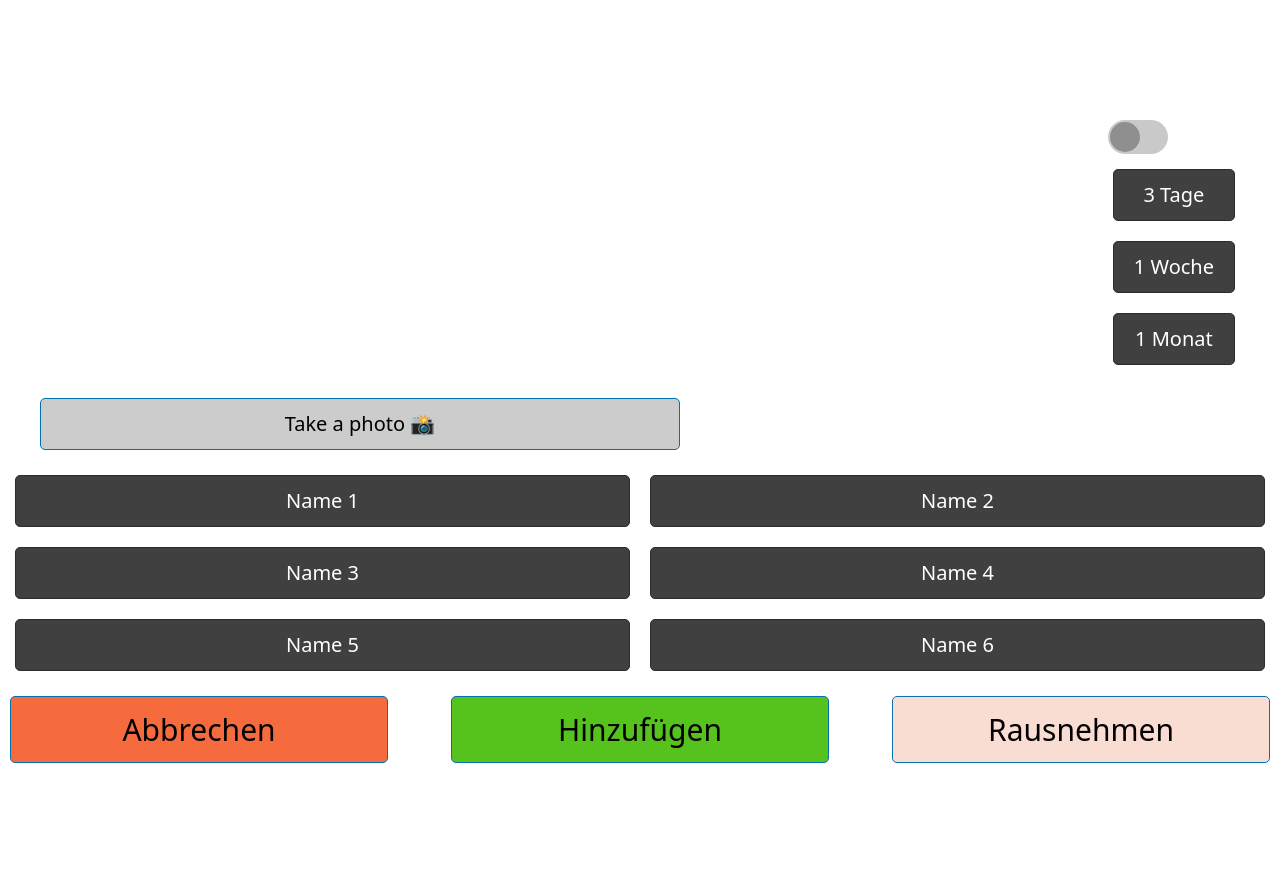
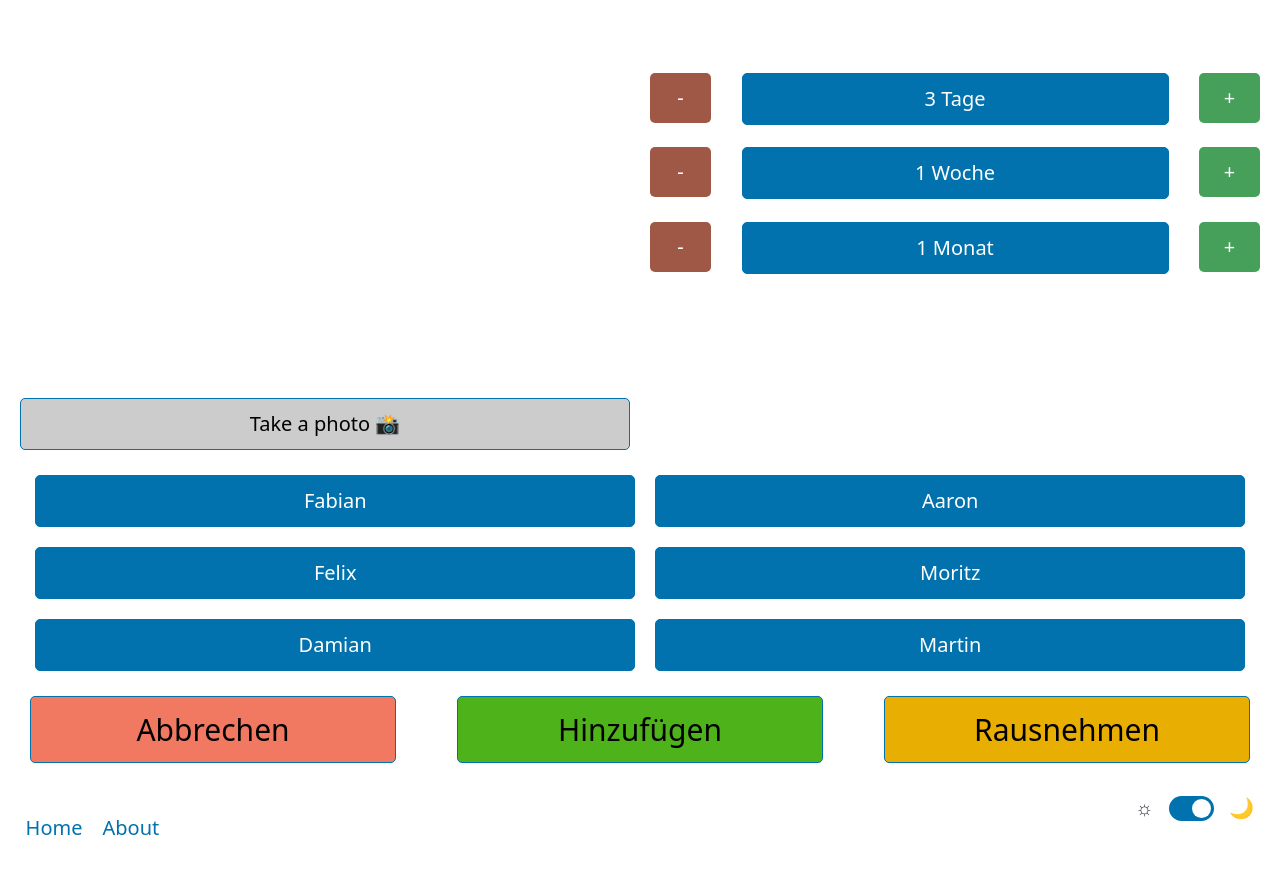
Before and after one commit to FelixMarschall/thecoolvision, a Flask app: page / in a window 1280 px wide. Before the commit the page ends 763 px from the top, so only its background shows below. Run offline with Flask 3, Linux system fonts and the light colour scheme.

Commit message:
[feature] Add names to index page and remove product functionality
This commit adds a list of names to the index page, allowing them to be displayed dynamically. It also introduces the initial implementation of the remove product functionality, which displays a list of products and allows the user to remove them individually.

```diff
--- a/app/main.py
+++ b/app/main.py
@@ -17,7 +17,8 @@ app = Flask(__name__)
 
 @app.route("/")
 def index():
-    return render_template("index.html")
+    names = ["Fabian", "Aaron", "Felix", "Moritz", "Damian", "Martin"]
+    return render_template("index.html", names=names)
 
 
 @app.route("/stock", methods=["GET"])
@@ -32,9 +33,10 @@ def get_stock():
 def add_product():
     pass
 
-@app.route('/remove_product')
-def remove_product():
-    return render_template('remove_item.html')
+@app.route('/remove_product/<name>')
+def remove_product(name):
+    products = [('Tomato', '01.01.2099'), ('Apple', '24.11.2099'), ('Peach-Icetea', '01.01.2222')]
+    return render_template('remove_item.html', name=name, products=products)
 
 
 @app.route("/process_image", methods=["POST"])
--- a/app/static/css/custom.css
+++ b/app/static/css/custom.css
@@ -1,22 +1,45 @@
 .btn-mhd {
-padding: 10px 20px;
-margin: 5px;
-border: 1px solid rgb(44,44,44);
-background-color: rgb(64,64,64);
+    margin-top: 2%;
+    padding: 10px;
+    width: 70%;
     cursor: pointer;
     transition: background-color 0.3s;
-
 }
 
 .mhd-buttons {
     padding-top: 10%;
 }
 
+.remove-title{
+    margin-top: 2%;
+    padding: 10px;
+    border: none;
+    text-align: center;
+}
+.navbar-bottom{
+    padding-right: 2%;
+    padding-left: 2%;
+}
+
+.change-mhd {
+    margin-top: 2%;
+    padding: 10px;
+    width: 10%;
+    align-self: centers;
+    border: none;
+}
+
+.increase-mhd {
+    background-color: rgb(70, 160, 90);
+}
+
+.decrease-mhd {
+    background-color: rgb(160, 88, 70);
+}
+
 .btn-pers {
     padding: 10px 20px;
     margin: 5px;
-border: 1px solid rgb(44,44,44);
-background-color: rgb(64,64,64);
     cursor: pointer;
     transition: background-color 0.3s;
 }
--- a/app/templates/index.html
+++ b/app/templates/index.html
@@ -1,7 +1,7 @@
 <!-- templates/index.html -->
 
 <!DOCTYPE html>
-<html lang="en">
+<html lang="en" data-theme="dark">
 
 <head>
     <meta charset="UTF-8">
@@ -13,42 +13,71 @@
 </head>
 
 <body>
+    <div class="container-fluid">
 
-    <div class="container">
-        <div class="video-container" width="640" height="450" onclick="takePhoto()">
+        <div class="grid">
+            <div class="container video-container" onclick="takePhoto()">
                 <video class="video-feed" id="webcamVideo" autoplay></video>
                 <div class="countdown-overlay"></div>
                 <button class="overlay photo-button-overlay">Take a photo 📸</button>
             </div>
 
             <div class="button-column mhd-buttons">
-            <div class="toggle-switch">
-                <input type="checkbox" id="toggle" class="toggle-input">
-                <label for="toggle" class="toggle-label"></label>
+
+                <div class="container">
+                    <button class="change-mhd decrease-mhd" id="decrease-days-button" onclick="decrease('days-button')">-</button>
+                    <button class="btn-mhd" id="days-button" onclick="selectButton(this.id)">3 Tage</button>
+                    <button class="change-mhd increase-mhd" id="increase-days-button" onclick="increase('days-button')">+</button>
                 </div>
-
-            <button class="btn-mhd" id="days-button" onclick="selectButton(this.id)">3 Tage</button>
+                <div class="container">
+                    <button class="change-mhd decrease-mhd" id="decrease-days-button" onclick="decrease('weeks-button')">-</button>
                     <button class="btn-mhd" id="weeks-button" onclick="selectButton(this.id)">1 Woche</button>
+                    <button class="change-mhd increase-mhd" id="increase-days-button" onclick="increase('weeks-button')">+</button>
+                </div>
+                <div class="container">
+                    <button class="change-mhd decrease-mhd" id="decrease-days-button" onclick="decrease('months-button')">-</button>
                     <button class="btn-mhd" id="months-button" onclick="selectButton(this.id)">1 Monat</button>
+                    <button class="change-mhd increase-mhd" id="increase-days-button" onclick="increase('months-button')">+</button>
+                </div>
             </div>
 
         </div>
 
         <div class="button-grid names-grid">
-        <button class="btn-pers" id="pers1" onclick="selectButton(this.id)">Name 1</button>
-        <button class="btn-pers" id="pers2" onclick="selectButton(this.id)">Name 2</button>
-        <button class="btn-pers" id="pers3" onclick="selectButton(this.id)">Name 3</button>
-        <button class="btn-pers" id="pers4" onclick="selectButton(this.id)">Name 4</button>
-        <button class="btn-pers" id="pers5" onclick="selectButton(this.id)">Name 5</button>
-        <button class="btn-pers" id="pers6" onclick="selectButton(this.id)">Name 6</button>
+            {% for name in names %}
+                <button class="btn-pers" id="{{ name }}" onclick="selectButton(this.id)">{{ name }}</button>
+            {% endfor %}
         </div>
 
         <div class="button-row general-controls">
-        <button class="pico-background-orange-350 big-button-action" onclick="abbrechen()">Abbrechen</button>
-        <button class="pico-background-green-300 big-button-action" onclick="hinzufuegen()">Hinzufügen</button>
-        <button class="pico-background-orange-100 big-button-action" onclick="window.location.href='/remove_product'">Rausnehmen</button>
+            <button class="pico-background-red-350 big-button-action" onclick="abbrechen()">Abbrechen</button>
+            <button class="pico-background-green-350 big-button-action" onclick="hinzufuegen()">Hinzufügen</button>
+            <button class="pico-background-amber-250 big-button-action" onclick="if (document.querySelector('.btn-pers.selected')) { window.location.href='/remove_product/' + document.querySelector('.btn-pers.selected').id }">Rausnehmen</button>
+        </div>
     </div>
 
+    <footer>
+        <nav class="navbar-bottom">
+            <ul>
+                <li><a href="#">Home</a></li>
+                <li><a href="#">About</a></li>
+
+            </ul>
+
+            <div class="right">
+                <fieldset>
+
+                    <label>
+                        ☼&nbsp;&nbsp;
+                        <input name="opt-in" id="theme-toggle" type="checkbox" role="switch" checked/>
+                        🌙
+                    </label>
+
+                </fieldset>
+            </div>
+
+        </nav>
+    </footer>
 
 
     <script>
@@ -74,13 +103,93 @@
         }
 
         function hinzufuegen() {
+            var selectedButtons = document.querySelectorAll('.selected');
+            var selectedButtonsText = [];
+            var amount, unit, person;
 
+            selectedButtons.forEach(button => {
+                if (button.classList.contains('btn-mhd')) {
+                    unit = getUnitSelectedButton(button.id);
+                    amount = getAmountSelectedButton(button.id);
+                } else if (button.classList.contains('btn-pers')) {
+                    person = button.innerText;
+                }
+            });
+
+            console.log(amount, unit, person);
         }
 
         function abbrechen() {
             document.querySelectorAll('.selected').forEach(button => {
                 button.classList.remove('selected');
             });
+        }
+
+        // Function to increase the amount
+        function increase(buttonId) {
+            const button = document.getElementById(buttonId);
+            if (! button.classList.contains('selected')) {
+                selectButton(buttonId);
+            }
+            const buttonTexts = button.innerText.split(' ')
+            let amount = parseInt(buttonTexts[0]);
+            amount++;
+            button.innerText = `${amount} ${buttonTexts[1]}`;
+            checkGrammer(buttonId);
+        }
+
+        // Function to decrease the amount
+        function decrease(buttonId) {
+            const button = document.getElementById(buttonId);
+            if (! button.classList.contains('selected')) {
+                selectButton(buttonId);
+            }
+            const buttonTexts = button.innerText.split(' ')
+            let amount = parseInt(buttonTexts[0]);
+            if (amount > 1) {  // Ensure amount do not go below 1
+                amount--;
+            }
+            button.innerText = `${amount} ${buttonTexts[1]}`;
+            checkGrammer(buttonId);
+        }
+
+        function checkGrammer(buttonID){
+            var button = document.getElementById(buttonID);
+            var buttonText = button.innerText;
+            var buttonTexts = buttonText.split(' ');
+            var amount = parseInt(buttonTexts[0]);
+            var unit = buttonTexts[1];
+            if (amount > 1) {
+                if (unit.includes("Tag")) {
+                    unit = "Tage";
+                } else if (unit.includes("Woche")) {
+                    unit = "Wochen";
+                } else if (unit.includes("Monat")) {
+                    unit = "Monate";
+                }
+                button.innerText = `${amount} ${unit}`;
+            } else {
+                if (unit.includes("Tage")) {
+                    unit = "Tag";
+                } else if (unit.includes("Wochen")) {
+                    unit = "Woche";
+                } else if (unit.includes("Monate")) {
+                    unit = "Monat";
+                }
+                button.innerText = `${amount} ${unit}`;
+            }
+        }
+
+        function getAmountSelectedButton(buttonId) {
+            const button = document.getElementById(buttonId);
+            const buttonTexts = button.innerText.split(' ')
+            return parseInt(buttonTexts[0]);
+        }
+
+        function getUnitSelectedButton(buttonId) {
+            const button = document.getElementById(buttonId);
+            const buttonTexts = button.innerText.split(' ')
+            return buttonTexts[1];
         }
 
         function takePhoto() {
@@ -97,6 +206,29 @@
                 }
             }, 700);
         }
+
+
+        // Get the current theme from local storage or default to 'light'
+        const currentTheme = localStorage.getItem('theme') || 'light';
+        document.documentElement.setAttribute('data-theme', currentTheme);
+
+        // Set the initial state of the toggle switch
+        const toggleSwitch = document.getElementById('theme-toggle');
+        if (currentTheme === 'dark') {
+            toggleSwitch.checked = true;
+        }
+
+        // Add an event listener to the toggle switch
+        toggleSwitch.addEventListener('change', function() {
+            if (toggleSwitch.checked) {
+                document.documentElement.setAttribute('data-theme', 'dark');
+                localStorage.setItem('theme', 'dark');
+            } else {
+                document.documentElement.setAttribute('data-theme', 'light');
+                localStorage.setItem('theme', 'light');
+            }
+        });
+
         </script>
 
         <script src="{{ url_for('static', filename='js/send_video.js') }}"></script>
```
Also changed, not shown: app/templates/remove_item.html (+16 -12 lines). Lines whose indentation alone changed are shown as unchanged.
